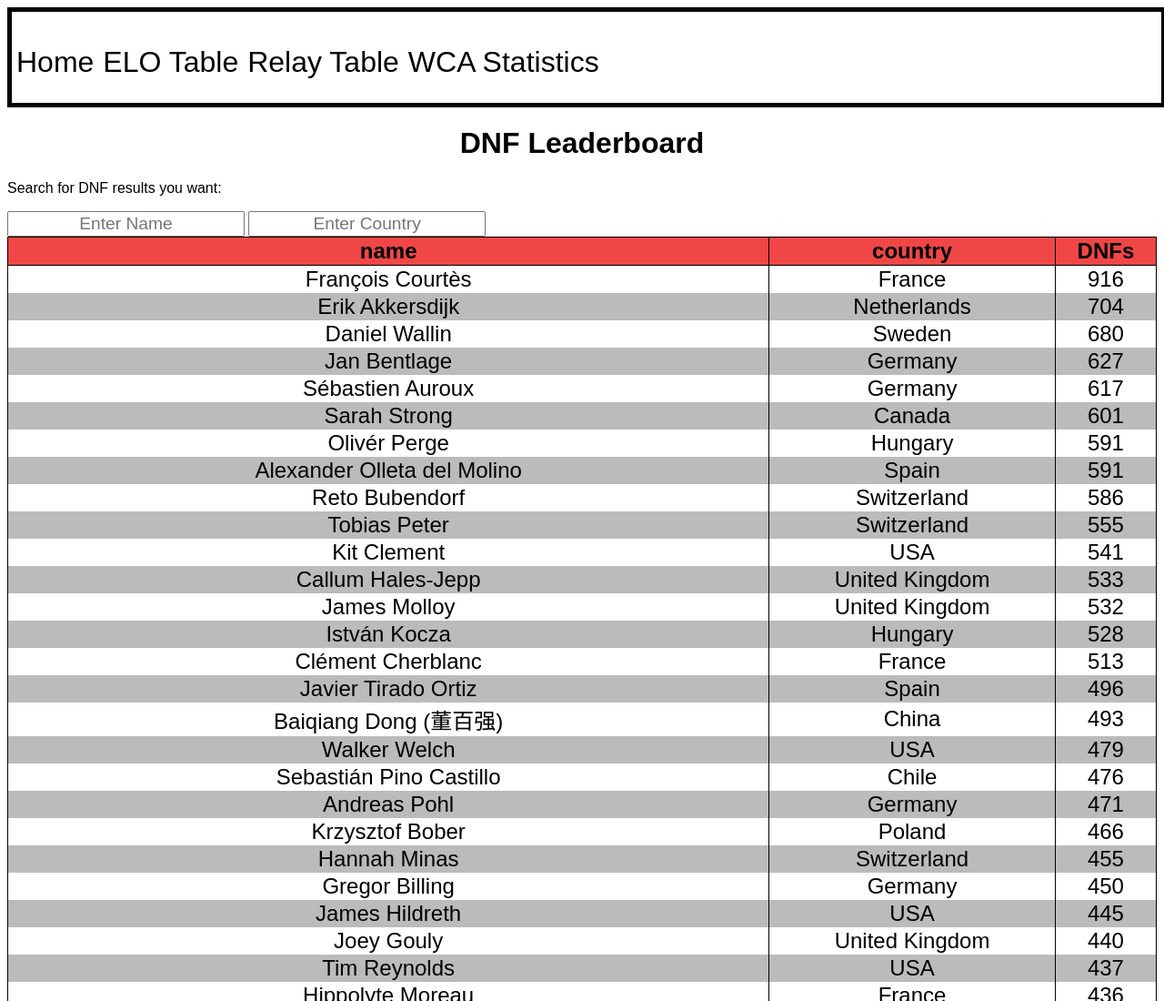
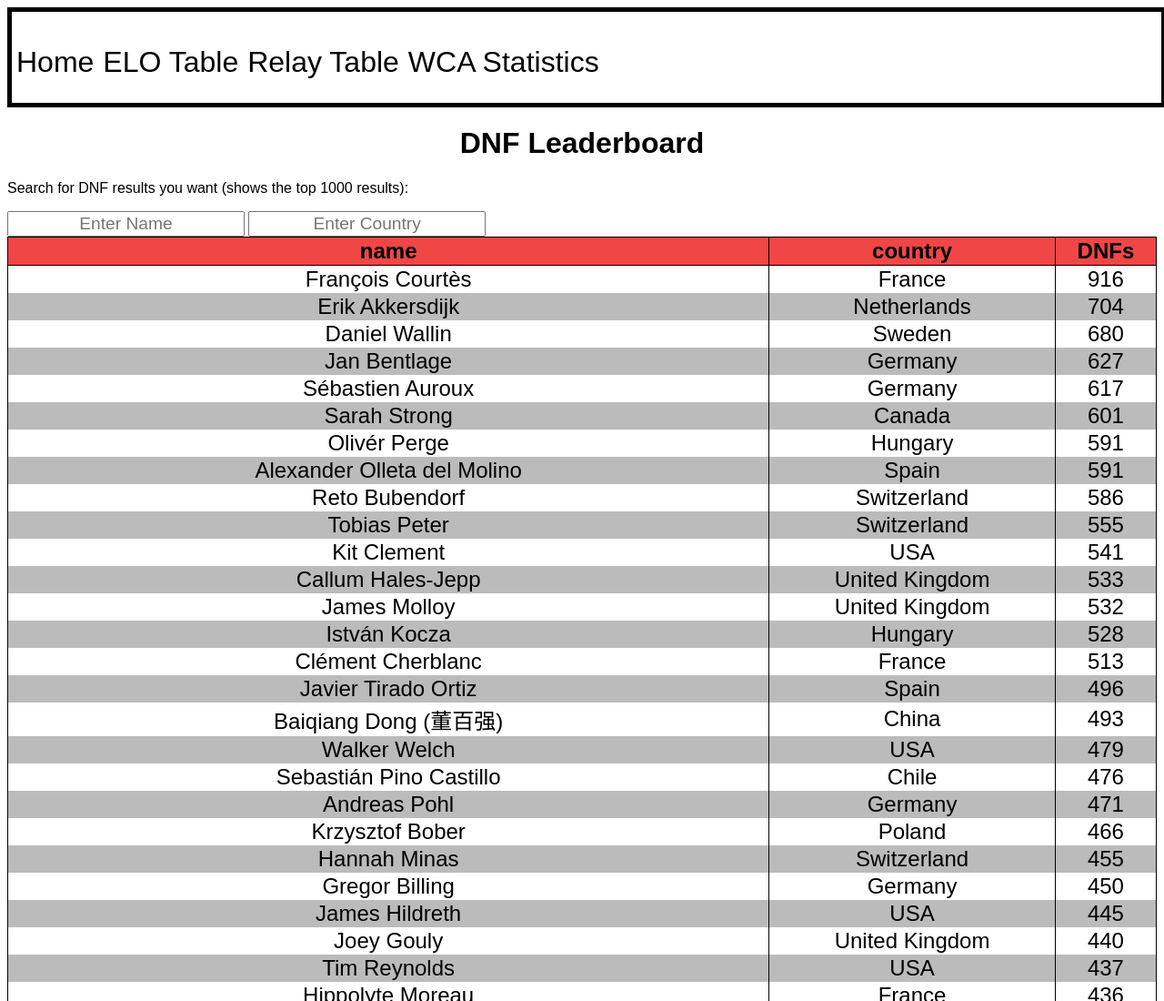
Before and after one commit to ThomasStokes1998/wcastats, a plain HTML site: page FB_Files/wcafb6.html in a window 1280 px wide. Shown: the top 1100 px of the page at 91% size. Drawn offline with Linux system fonts and the light colour scheme.

Commit message:
Update wcafb6.html

```diff
--- a/FB_Files/wcafb6.html
+++ b/FB_Files/wcafb6.html
@@ -68,7 +68,7 @@
         </div>
     </div>
     <h1>DNF Leaderboard</h1>
-    <p>Search for DNF results you want:</p>
+    <p>Search for DNF results you want (shows the top 1000 results):</p>
     <input type="text" id="nameInput" onkeyup="setName('CSV_Files/dnfleaderboard.csv')" placeholder="Enter Name">
     <input type="text" id="countryInput" onkeyup="setCountry('CSV_Files/dnfleaderboard.csv')" placeholder="Enter Country">
     <div id="table-container">
```
